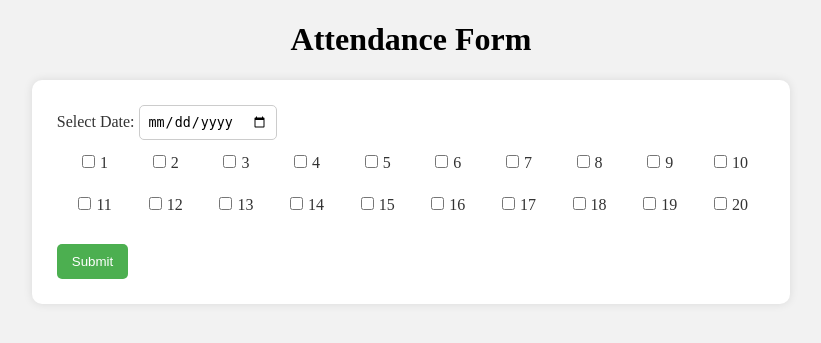
After one commit to jitheshjr/hms, a Django app: page /hostel/addatd in a window 1280 px wide. The commit adds this page. Shown: the top 343 px of the page, without its empty margins (229-1050 px from the left). Run offline with Django 5.2, Linux system fonts and the light colour scheme.

Commit message:
added attendance

```diff
--- a/hostel/admin.py
+++ b/hostel/admin.py
@@ -4,3 +4,4 @@ from .models import *
 admin.site.register(Student)
 admin.site.register(Department)
 admin.site.register(Rooms)
+admin.site.register(Attendance)
--- a/hostel/models.py
+++ b/hostel/models.py
@@ -16,3 +16,7 @@ class Rooms(models.Model):
 class Department(models.Model):
     dept_id = models.IntegerField()
     dept_name = models.CharField(max_length=42)
+
+class Attendance(models.Model):
+    adm_no = models.IntegerField()
+    date = models.DateField()
--- /dev/null
+++ b/hostel/templates/hostel/fatd.html
@@ -0,0 +1,82 @@
+<!DOCTYPE html>
+<html>
+<head>
+    <title>Attendance</title>
+    <style>
+        body{
+            background-color: #f2f2f2;
+        }
+        form{
+            background-color: #fff;
+            padding: 25px;
+            margin-left: 20%;
+            margin-right: 20%;
+            border-radius: 10px;
+            box-shadow: 0 0 10px rgba(0, 0, 0, 0.1);
+        }
+        label{
+            color: #333;
+        }
+        input[type="date"]{
+            padding: 8px;
+            border: 1px solid #ccc;
+            border-radius: 5px;
+        }
+        td{
+            width: 5%;
+            padding: 10px;
+            text-align: center;
+        }
+        input[type="checkbox"] {
+            margin-right: 5px;
+        }
+        input[type="submit"]{
+            background-color: #4CAF50;
+            color: #fff;
+            padding: 10px 15px;
+            border: none;
+            border-radius: 5px;
+            cursor: pointer;
+        }
+        input[type="submit"]:hover {
+            background-color: #45a049;
+        }
+    </style>
+</head>
+<body>
+    <h1 align="center">Attendance Form</h1>
+    <form method="post" action="{% url 'add_attendance' %}">
+        {% csrf_token %}
+        <label for="attendance_date">Select Date:</label>
+        <input type="date" name="date" id="attendance_date" value="Date">
+        <table>
+                <tr>
+                    <td><input type="checkbox" name="adm_no" value="1"><label for="1">1</label></td>
+                    <td><input type="checkbox" name="adm_no" value="2"><label for="2">2</label></td>
+                    <td><input type="checkbox" name="adm_no" value="3"><label for="3">3</label></td>
+                    <td><input type="checkbox" name="adm_no" value="4"><label for="4">4</label></td>
+                    <td><input type="checkbox" name="adm_no" value="5"><label for="5">5</label></td>
+                    <td><input type="checkbox" name="adm_no" value="6"><label for="6">6</label></td>
+                    <td><input type="checkbox" name="adm_no" value="7"><label for="7">7</label></td>
+                    <td><input type="checkbox" name="adm_no" value="8"><label for="8">8</label></td>
+                    <td><input type="checkbox" name="adm_no" value="9"><label for="9">9</label></td>
+                    <td><input type="checkbox" name="adm_no" value="10"><label for="10">10</label></td>
+                </tr>
+                <tr>
+                    <td><input type="checkbox" name="adm_no" value="11"><label for="11">11</label></td>
+                    <td><input type="checkbox" name="adm_no" value="12"><label for="12">12</label></td>
+                    <td><input type="checkbox" name="adm_no" value="13"><label for="13">13</label></td>
+                    <td><input type="checkbox" name="adm_no" value="14"><label for="14">14</label></td>
+                    <td><input type="checkbox" name="adm_no" value="15"><label for="15">15</label></td>
+                    <td><input type="checkbox" name="adm_no" value="16"><label for="16">16</label></td>
+                    <td><input type="checkbox" name="adm_no" value="17"><label for="17">17</label></td>
+                    <td><input type="checkbox" name="adm_no" value="18"><label for="18">18</label></td>
+                    <td><input type="checkbox" name="adm_no" value="19"><label for="19">19</label></td>
+                    <td><input type="checkbox" name="adm_no" value="20"><label for="20">20</label></td>
+                </tr>
+            </table>
+            <br>
+            <input type="submit">
+        </form>
+    </body>
+    </html>
--- a/hostel/templates/hostel/view.html
+++ b/hostel/templates/hostel/view.html
@@ -46,6 +46,8 @@
         <a href="get">Get Student</a>
         <a href="getroom">Get Room</a>
         <a href="getdept">Get Department</a>
+        <a href="addatd">Add Attendance</a>
+        <a href="getatd">Get Attendance</a>
     </div>
 </body>
 </html>
--- a/hostel/urls.py
+++ b/hostel/urls.py
@@ -9,4 +9,6 @@ urlpatterns = [
     path("getroom",views.get_room,name='get_room'),
     path("dept",views.add_dept,name='add_dept'),
     path("getdept",views.get_dept,name='get_dept'),
+    path("addatd",views.add_attendance,name='add_attendance'),
+    path("getatd",views.get_attendance,name='get_attendance')
 ]
--- a/hostel/views.py
+++ b/hostel/views.py
@@ -60,3 +60,19 @@ def get_dept(request):
         'dept':Department.objects.all()
     }
     return render(request,'hostel/dept.html',d_get)
+
+def add_attendance(request):
+    if request.method == 'POST':
+        adm_no = request.POST.get('adm_no')
+        date = request.POST.get('date')
+
+        attendance = Attendance(adm_no=adm_no,date=date)
+        attendance.save()
+        return HttpResponse("<h1 align='center'>Attendance Submitted</h1>")
+    return render(request,"hostel/fatd.html")
+
+def get_attendance(request):
+    a_get = {
+        'attendance':Attendance.objects.all()
+    }
+    return render(request,"hostel/atd.html",a_get)
```
Also changed, not shown: hostel/templates/hostel/atd.html (added, +48 -0 lines), db.sqlite3, hostel/migrations/0002_attendance.py (added).
